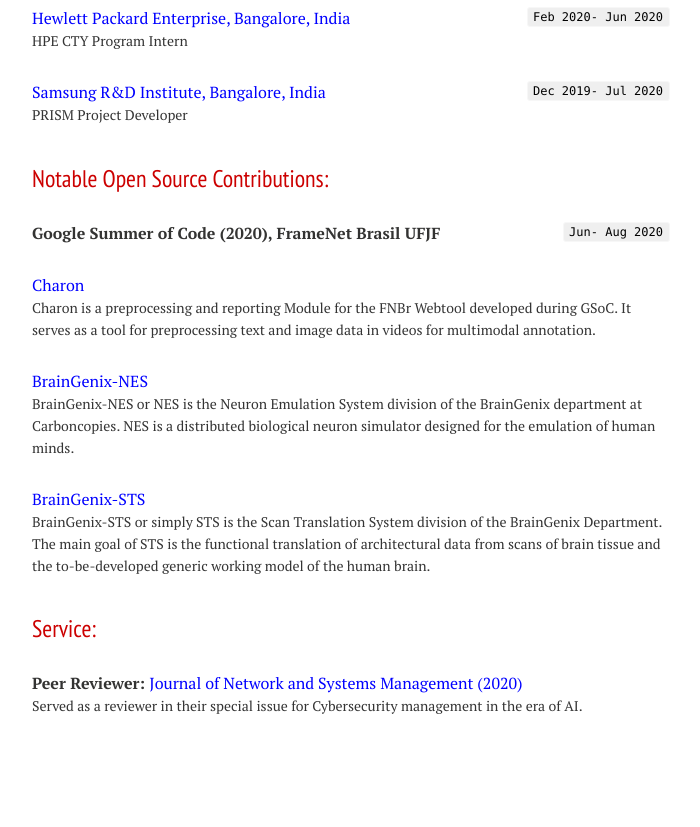
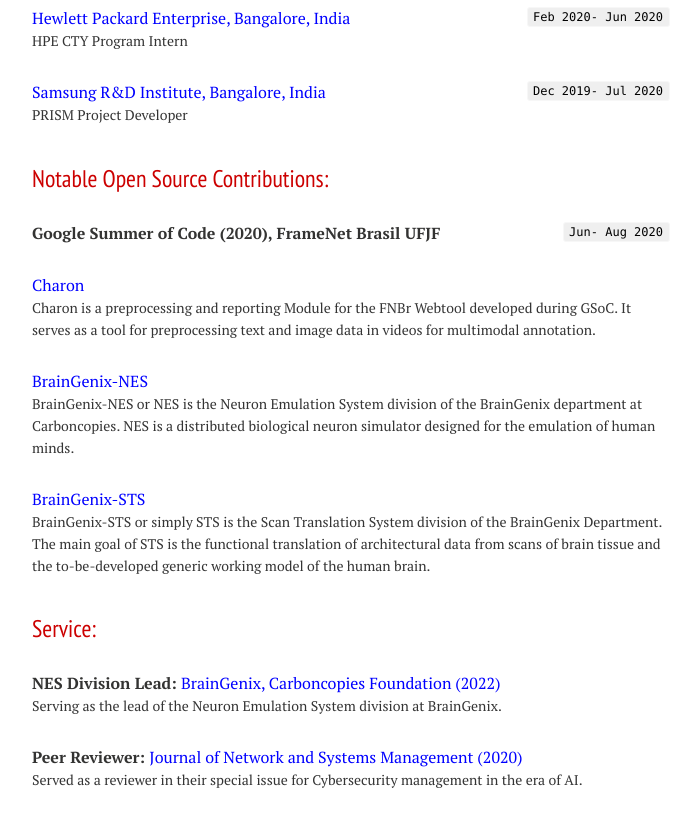
Before and after one commit to PRISHIta123/PRISHIta123.github.io, a Jekyll site: the page built from experience.md, in a window 1280 px wide and 900 px high, scrolled down 1775 px. Shown: the top 827 px of the window, without its empty margins (288-988 px from the left). Built offline with Jekyll 4.4.1, drawn with Linux system fonts in a browser that asks for light colours; nearby versions of some CDN libraries; some web fonts are replaced; some of the changed lines change nothing that is shown; some of the changed text lies outside the part shown.

Commit message:
Update experience.md

```diff
--- a/experience.md
+++ b/experience.md
@@ -6,7 +6,7 @@
 <a></a>
 ## Currently
 
-<a style="font-size: 14px;">MEng CS student at Cornell University. </a>
+<a style="font-size: 14px;">Working as a Data Engineer at American Express.</a>
 
 ## Education
 
@@ -103,10 +103,8 @@
 
 ## Service:
 
-<!--
 <p><b>NES Division Lead: </b><a href="https://braingenix.org/divisions/nes/" style="color: blue">BrainGenix, Carboncopies Foundation (2022)</a>
 <br><a style="font-size: 14px;">Serving as the lead of the Neuron Emulation System division at BrainGenix.</a></p>
--->
 
 <p><b>Peer Reviewer: </b><a href="https://www.springer.com/journal/10922" style="color: blue">Journal of Network and Systems Management (2020)</a>
 <br><a style="font-size: 14px;">Served as a reviewer in their special issue for Cybersecurity management in the era of AI.</a></p>
```
